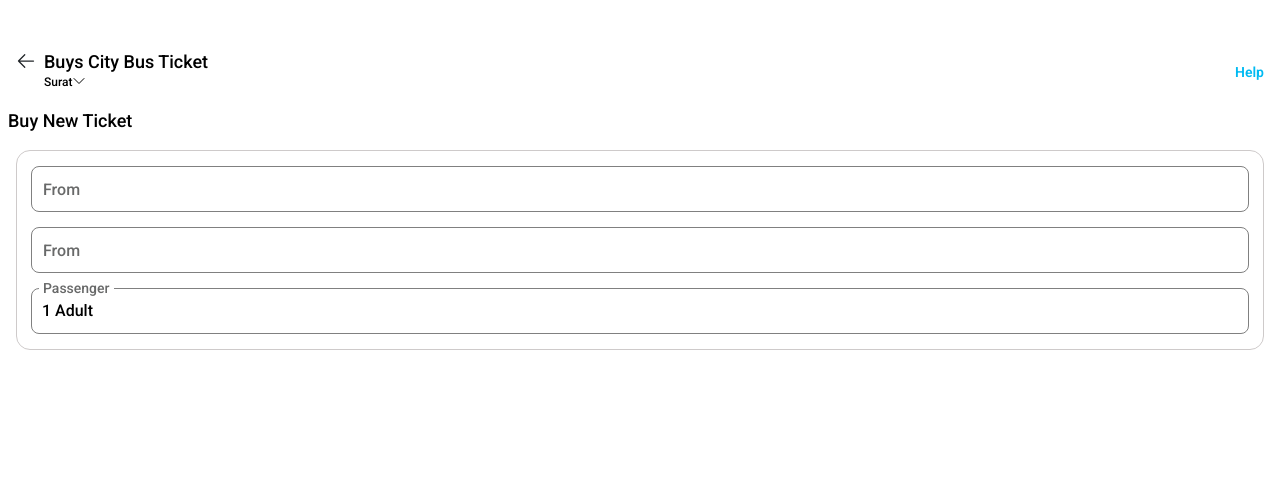
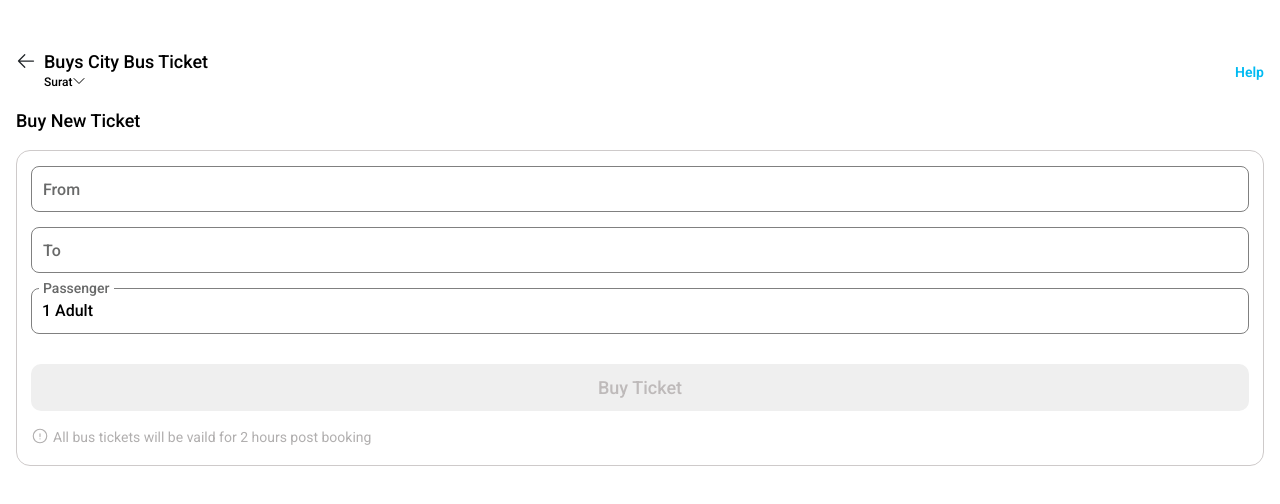
Before and after one commit to rajesh1998v/Paytm, a React (Create React App) app: page /station in a window 1280 px wide. Shown: the top 504 px of the page. Built offline with nearby package versions, Linux system fonts and the light colour scheme.

Commit message:
add code

```diff
--- a/src/Components/bookForm.jsx
+++ b/src/Components/bookForm.jsx
@@ -1,4 +1,4 @@
-import React,{useState} from "react";
+import React, { useState } from "react";
 import { Link } from 'react-router-dom';
 
 function City() {
@@ -28,8 +28,8 @@ function City() {
 
 
     return (
-        <div className="">
-            <div className="KdsWe3 px-3">
+        <div className="p14">
+            <div className="KdsWe3">
                 <div className="d-flex">
                     <Link className="text-dark" to="/city">
                         <svg xmlns="http://www.w3.org/2000/svg" fill="none" viewBox="0 0 24 24" stroke-width="1.5" stroke="currentColor" width={20} class="">
@@ -51,12 +51,12 @@ function City() {
                 <div className="kHgd4s">Help</div>
             </div>
 
-            <div className="Khcd2w">Buy New Ticket</div>
+            <div className="Khcd2w m-0">Buy New Ticket</div>
 
             <div className="Lkdj3e">
-                <div style={{position: "relative" }}>
+                <div style={{ position: "relative" }}>
                     <div className="input-container">
-                        <input type="text" className="input-field" placeholder=" "value={value}onChange={handleChange}/>
+                        <input type="text" className="input-field" placeholder=" " value={value} onChange={handleChange} />
                         <label className="input-label">From</label>
                         {filtered.length > 0 && (
                             <ul className="suggestion-box">
@@ -69,14 +69,24 @@ function City() {
                         )}
                     </div>
                     <div className="input-container">
-                        <input type="text" className="input-field" placeholder=" "value={value}onChange={handleChange}/>
-                        <label className="input-label">From</label>
+                        <input type="text" className="input-field" placeholder=" " value={value} onChange={handleChange} />
+                        <label className="input-label">To</label>
 
                     </div>
                     <div className="input-container">
-                        <input type="text" className="input-field" placeholder=" "value="1 Adult" onChange={handleChange}/>
+                        <input type="text" className="input-field" placeholder=" " value="1 Adult" onChange={handleChange} />
                         <label className="input-label">Passenger</label>
 
+                    </div>
+
+                    <div className="s2oGtk">
+                        <button >Buy Ticket</button>
+                    </div>
+                    <div className="kHgT7j">
+                        <svg xmlns="http://www.w3.org/2000/svg" fill="none" viewBox="0 0 24 24" stroke-width="1.5" stroke="currentColor" width={18} class="mb-1">
+                            <path stroke-linecap="round" stroke-linejoin="round" d="M12 9v3.75m9-.75a9 9 0 1 1-18 0 9 9 0 0 1 18 0Zm-9 3.75h.008v.008H12v-.008Z" />
+                        </svg>
+                        <span className="px-1">All bus tickets will be vaild for 2 hours post booking</span>
                     </div>
 
                 </div>
--- a/src/assets/styles/App.css
+++ b/src/assets/styles/App.css
@@ -11,6 +11,9 @@ textarea {
   font-family: "Roboto", sans-serif !important;
 }
 
+.p14{
+  padding:0 16px;
+}
 .navbars {
   width: 100%;
   height: 62px;
@@ -355,7 +358,7 @@ textarea {
 .Lkdj3e{
   border: 1px solid rgb(206, 202, 202);
   padding: 0px 14px;
-  margin: 16px;
+  margin:16px 0;
   border-radius: 14px;
 }
 .input-container {
@@ -412,3 +415,24 @@ textarea {
   padding: 10px 12px;
   cursor: pointer;
 }
+.s2oGtk{
+  width: 100%;
+  margin: 16px 0;
+
+}
+.s2oGtk button{
+  width: 100%;
+  border: none;
+  font-weight: 500;
+  padding: 10px ;
+  border-radius: 10px;
+  font-size: 18px;
+  color: #bebaba;
+  margin-top: 14px;
+
+}
+.kHgT7j{
+  color: #b1afaf;
+  font-size: 14px;
+  padding-bottom: 16px;
+}
```
